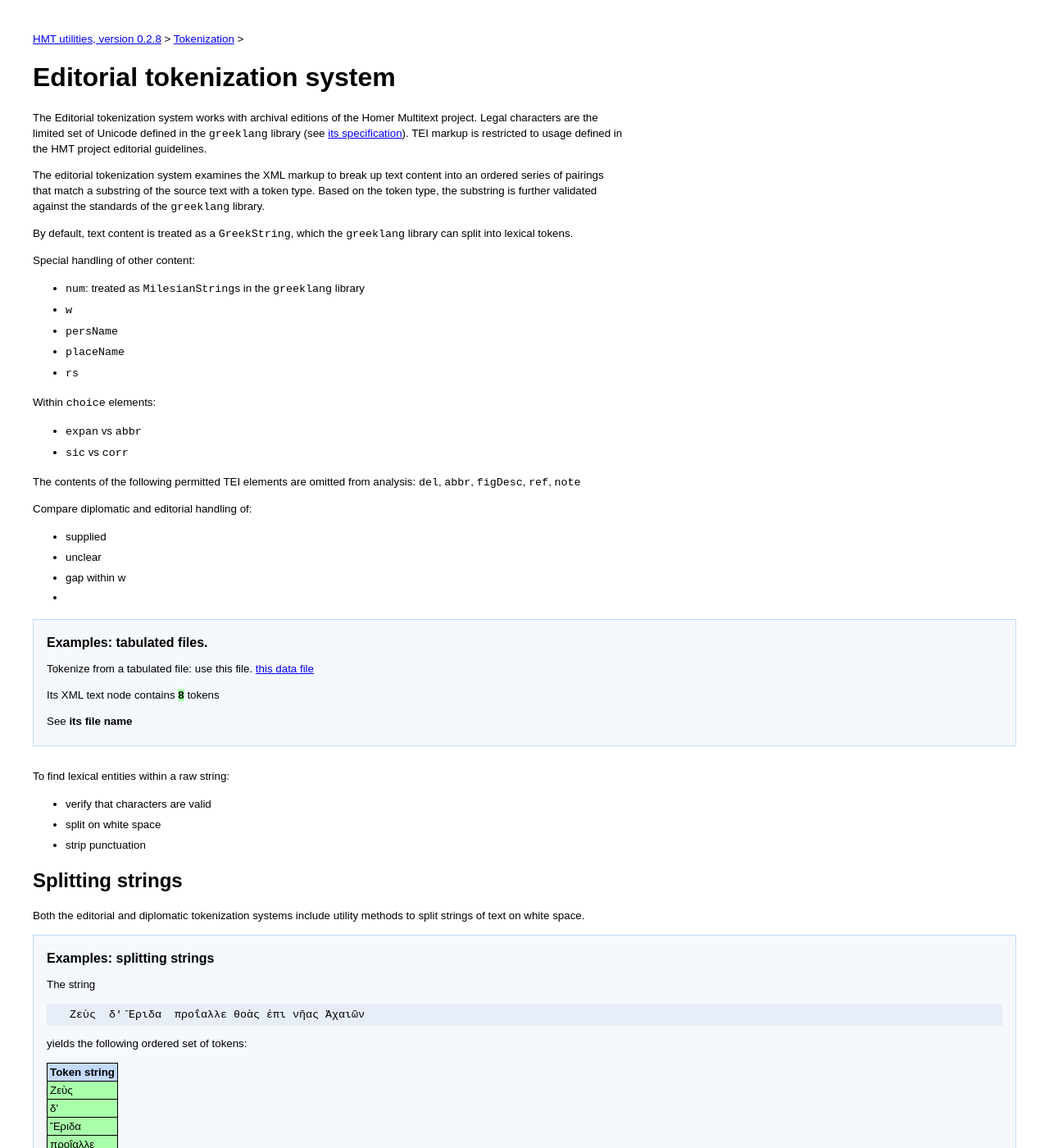
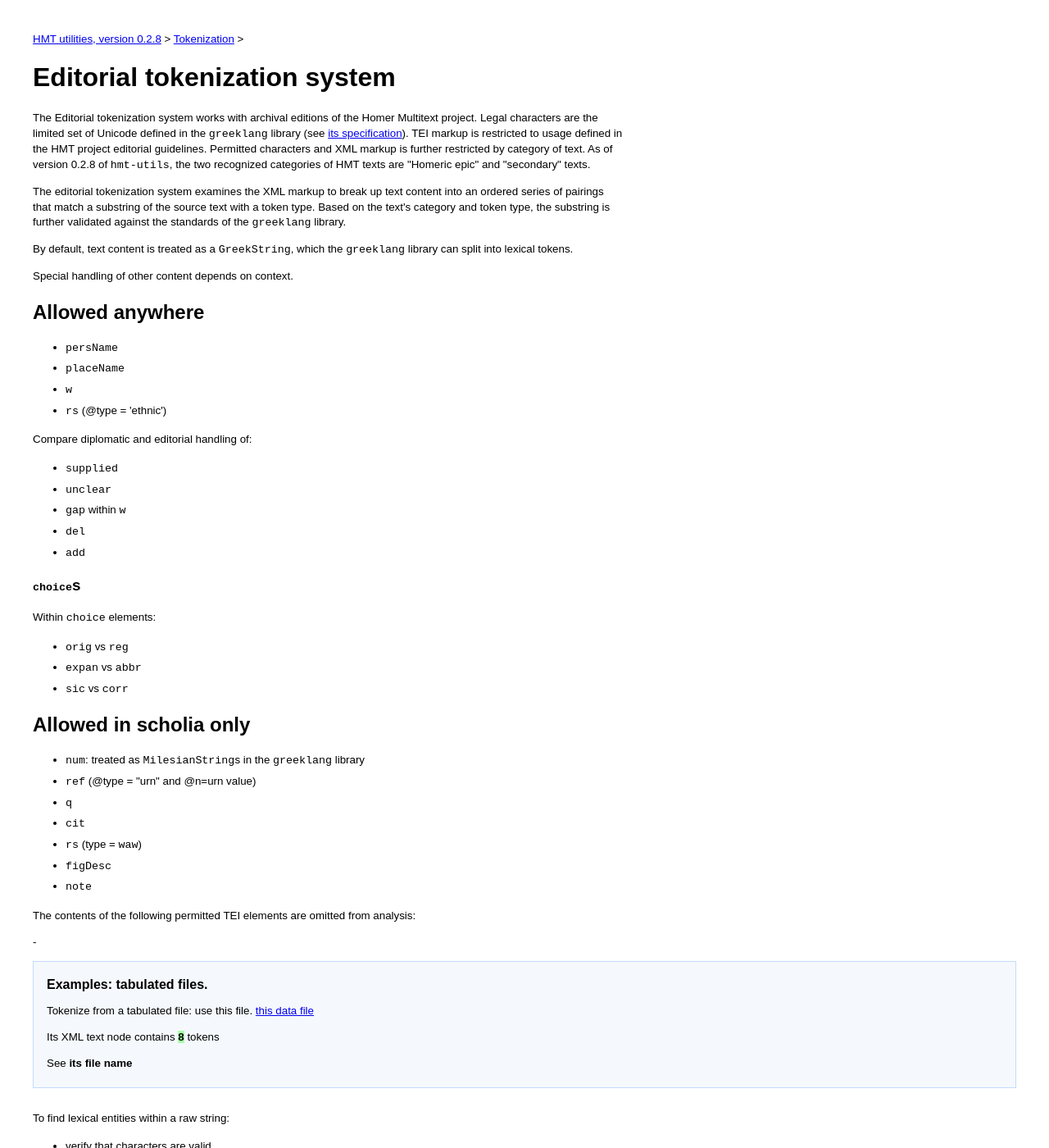
Before and after one commit to homermultitext/hmt-utils, a Jekyll site: the page specs/tokenization/Editorial.html, which Jekyll copies as it is, in a window 1280 px wide and 1400 px high. Shown: the whole window at 82% size. Built offline with Jekyll 4.4.1, drawn with Linux system fonts in a browser that asks for light colours; Markdown is read by kramdown in place of the engine named in the settings; some of the changed text lies outside the part shown.

Commit message:
Update specs

```diff
--- a/specs/dependencies/Dependencies.html
+++ b/specs/dependencies/Dependencies.html
@@ -172,5 +172,5 @@ ins {
     <tr><td>citemgr</td><td>0.5.15</td></tr>
     <tr><td>greeklang</td><td>0.0.8</td></tr>
 </table>
-<div class="footer">Results generated by <a href="http://www.concordion.org" style="font-weight: bold; text-decoration: none; color: #89C;">Concordion</a><div class="testTime">in 8 ms on 15-Apr-2015 at 10:04:41 EDT</div></div></body>
+<div class="footer">Results generated by <a href="http://www.concordion.org" style="font-weight: bold; text-decoration: none; color: #89C;">Concordion</a><div class="testTime">in 8 ms on 15-Apr-2015 at 16:20:27 EDT</div></div></body>
 </html>
--- a/specs/tokenization/Editorial.html
+++ b/specs/tokenization/Editorial.html
@@ -164,31 +164,44 @@ ins {
 </style><meta http-equiv="content-type" content="text/html; charset=UTF-8" />
 </head><body><span class="breadcrumbs"><a href="../HmtUtils.html">HMT utilities, version 0.2.8</a> &gt; <a href="Tokenization.html">Tokenization</a> &gt;</span>
     <h1>Editorial tokenization system</h1>
-<p>The Editorial tokenization system works with archival editions of the Homer Multitext project.  Legal characters are the limited set of Unicode defined in the <code>greeklang</code> library (see <a href="http://neelsmith.github.io/greeklang/specs/greek/tokens/Tokens.html">its specification</a>).  TEI markup is restricted to usage defined in the HMT project editorial guidelines.</p>
-<p>The editorial tokenization system examines the XML markup to break up text content into an ordered series of pairings that match a substring of the source text with a token type.  Based on the token type, the substring is further validated against the standards of the <code>greeklang</code> library.</p>
+<p>The Editorial tokenization system works with archival editions of the Homer Multitext project.  Legal characters are the limited set of Unicode defined in the <code>greeklang</code> library (see <a href="http://neelsmith.github.io/greeklang/specs/greek/tokens/Tokens.html">its specification</a>).  TEI markup is restricted to usage defined in the HMT project editorial guidelines.  Permitted characters and XML markup is further restricted by category of text.  As of version 0.2.8 of <code>hmt-utils</code>, the two recognized categories of HMT texts are "Homeric epic" and "secondary" texts.</p>
+<p>The editorial tokenization system examines the XML markup to break up text content into an ordered series of pairings that match a substring of the source text with a token type.  Based on the text's category and token type, the substring is further validated against the standards of the <code>greeklang</code> library.</p>
 <p>By default, text content is treated as a <code>GreekString</code>, which the <code>greeklang</code> library can split into lexical tokens.</p>
-<p>Special handling of other content:</p>
+<p>Special handling of other content depends on context.</p>
+<h2>Allowed anywhere</h2>
 <ul>
-<li><code>num</code>: treated as <code>MilesianString</code>s in the <code>greeklang</code> library</li>
-<li><code>w</code></li>
 <li><code>persName</code></li>
 <li><code>placeName</code></li>
-<li><code>rs</code></li>
+<li><code>w</code></li>
+<li><code>rs</code> (@type = 'ethnic')</li>
 </ul>
+<p>Compare diplomatic and editorial handling of:</p>
+<ul>
+<li><code>supplied</code></li>
+<li><code>unclear</code></li>
+<li><code>gap</code> within <code>w</code></li>
+<li><code>del</code></li>
+<li><code>add</code></li>
+</ul>
+<h3><code>choice</code>s</h3>
 <p>Within <code>choice</code> elements:</p>
 <ul>
+<li><code>orig</code> vs <code>reg</code></li>
 <li><code>expan</code> vs <code>abbr</code></li>
 <li><code>sic</code> vs <code>corr</code></li>
 </ul>
-<p>The contents of the following permitted TEI elements are omitted from analysis:
-<code>del</code>, <code>abbr</code>, <code>figDesc</code>, <code>ref</code>, <code>note</code></p>
-<p>Compare diplomatic and editorial handling of:</p>
+<h2>Allowed in scholia only</h2>
 <ul>
-<li>supplied</li>
-<li>unclear</li>
-<li>gap within w</li>
-<li />
+<li><code>num</code>: treated as <code>MilesianString</code>s in the <code>greeklang</code> library</li>
+<li><code>ref</code> (@type = "urn" and @n=urn value)</li>
+<li><code>q</code></li>
+<li><code>cit</code></li>
+<li><code>rs</code> (type = <code>waw</code>)</li>
+<li><code>figDesc</code></li>
+<li><code>note</code></li>
 </ul>
+<p>The contents of the following permitted TEI elements are omitted from analysis:</p>
+<p>-</p>
 <p><div class='example'></p>
 <h3>Examples: tabulated files.</h3>
 <p>Tokenize from a tabulated file: use this  file.
@@ -222,5 +235,5 @@ ins {
 <tr><td class="success">Ἀχαιῶν</td></tr>
 </table>
 <p></div></p>
-<div class="footer">Results generated by <a href="http://www.concordion.org" style="font-weight: bold; text-decoration: none; color: #89C;">Concordion</a><div class="testTime">in 55 ms on 15-Apr-2015 at 10:04:41 EDT</div></div></body>
+<div class="footer">Results generated by <a href="http://www.concordion.org" style="font-weight: bold; text-decoration: none; color: #89C;">Concordion</a><div class="testTime">in 51 ms on 15-Apr-2015 at 16:20:27 EDT</div></div></body>
 </html>
--- a/specs/tokenization/Tokenization.html
+++ b/specs/tokenization/Tokenization.html
@@ -166,8 +166,8 @@ ins {
     <h1>Tokenization</h1>
 <p>The HMT utilities support the following methods of analyzing the lexical tokens in editions that follow HMT editorial conventions:</p>
 <ol>
-<li>tokenization of pure diplomatic text</li>
+<li>tokenization of <a concordion:run="concordion" href="Diplomatic.html" class="success">pure diplomatic text</a></li>
 <li>tokenization of <a concordion:run="concordion" href="Editorial.html" class="success">editorial text</a></li>
 </ol>
-<div class="footer">Results generated by <a href="http://www.concordion.org" style="font-weight: bold; text-decoration: none; color: #89C;">Concordion</a><div class="testTime">in 81 ms on 15-Apr-2015 at 10:04:41 EDT</div></div></body>
+<div class="footer">Results generated by <a href="http://www.concordion.org" style="font-weight: bold; text-decoration: none; color: #89C;">Concordion</a><div class="testTime">in 86 ms on 15-Apr-2015 at 16:20:27 EDT</div></div></body>
 </html>
```
Also changed, not shown: specs/tokenization/Diplomatic.html (renamed from specs/HmtUtils.html, +4 -8 lines).
